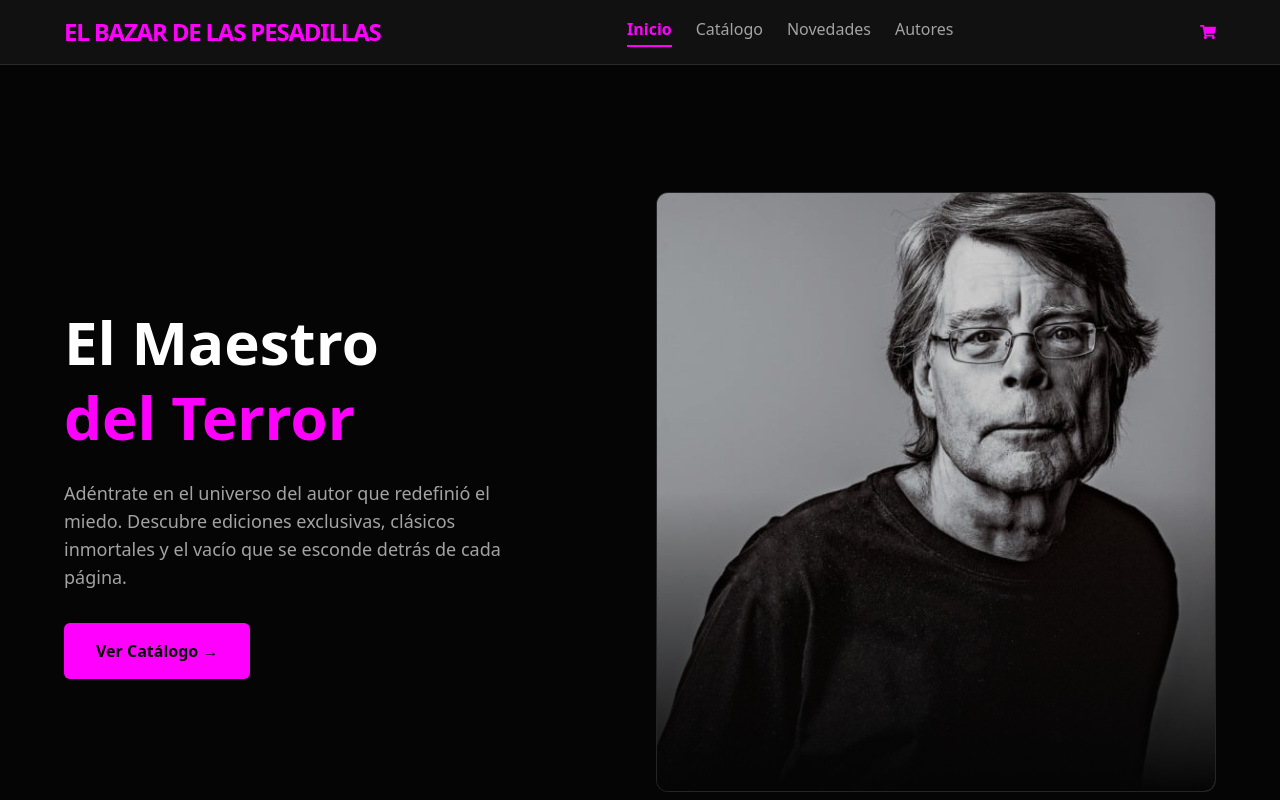
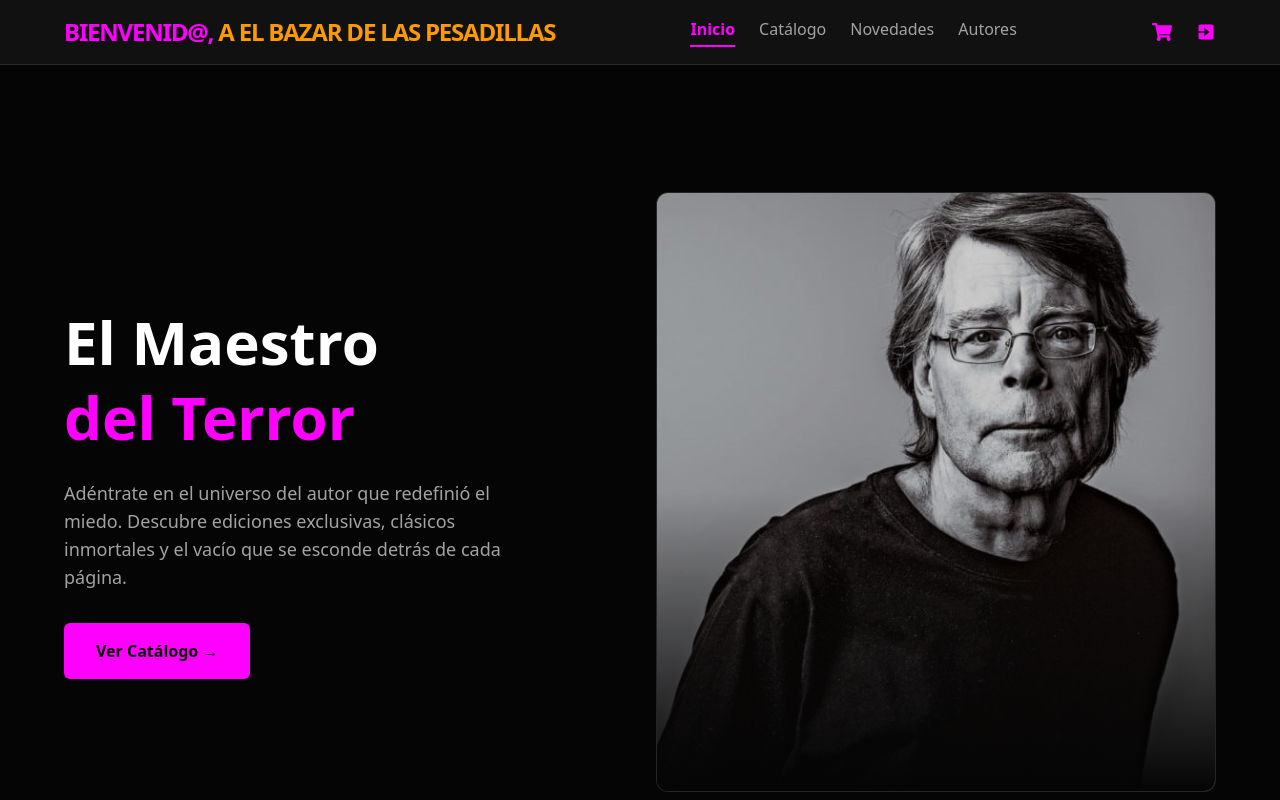
Before and after one commit to MadeInRodri/stephen-king-e-commerce, a Next.js app: page / in a window 1280 px wide. Shown: the top 800 px of the page. Built offline with nearby package versions, Linux system fonts and the light colour scheme.

Commit message:
Refactor LandingPage and CartPage in Header components

```diff
--- a/app/(auth)/login/page.tsx
+++ b/app/(auth)/login/page.tsx
@@ -61,7 +61,7 @@ export default function LoginPage() {
       return;
     }
 
-    //Guadamos en sesión
+    //Guardamos en sesión
     sessionStorage.setItem(
       "activeUser",
       JSON.stringify({
--- a/app/cart/page.tsx
+++ b/app/cart/page.tsx
@@ -1,19 +1,18 @@
 "use client";
+import "../globals.css";
 
 import { useState, useEffect } from "react";
-import Image from "next/image";
-import Link from "next/link";
 import { toast } from "sonner";
+
+//Next
 import { useRouter } from "next/navigation";
-import { FaShoppingCart, FaTrash } from "react-icons/fa";
-import { BiSolidExit } from "react-icons/bi";
-import "../globals.css";
 
 //Componentes
 import Cart from "@/components/cart/Cart";
 import Footer from "@/components/ui/Footer";
 import ProductCard from "@/components/product/ProductCard";
-import Nav from "@/components/ui/Nav";
+import DesktopHeader from "@/components/ui/DesktopHeader";
+import MobileHeader from "@/components/ui/MobileHeader";
 
 interface Book {
   id: number;
@@ -191,58 +190,20 @@ export default function CartPage() {
 
   return (
     <div className="text-[#e5e2e1] min-h-screen flex flex-col relative overflow-x-hidden bg-[#050505] font-sans">
-      {/* Header */}
       <header className="bg-[#131313]/90 backdrop-blur-xl fixed top-0 w-full border-b border-white/10 z-30">
-        <div className="flex justify-between items-center px-4 md:px-16 py-4 w-full max-w-7xl mx-auto hidden md:flex">
-          <div className="text-[#ff00ff] font-extrabold text-2xl tracking-tighter uppercase">
-            BIENVENID@,{" "}
-            <span className="text-amber-500 font-extrabold text-2xl tracking-tighter uppercase">
-              {userName}
-            </span>
-          </div>
-          <Nav />
-          <div className="flex gap-6 text-[#ff00ff]">
-            <button
-              onClick={() => setIsCartOpen(true)}
-              className="hover:text-[#00fbfb] transition-colors duration-300 text-xl"
-            >
-              <FaShoppingCart />
-            </button>
-            <button
-              onClick={exit}
-              className="hover:text-[#00fbfb] transition-colors duration-300 text-xl"
-            >
-              <BiSolidExit />
-            </button>
-          </div>
-        </div>
+        <DesktopHeader
+          userName={userName}
+          action={exit}
+          cartAction={() => setIsCartOpen(true)}
+        />
 
-        {/* Mobile Header */}
-        <div className="md:hidden flex justify-between items-center px-4 py-4 border-b border-white/10">
-          <div className="text-[#ff00ff] font-extrabold text-lg tracking-tighter uppercase">
-            BIENVENID@, <br />
-            <span className="text-amber-500 font-extrabold text-lg tracking-tighter uppercase">
-              {userName}
-            </span>
-          </div>
-          <div className="flex gap-2">
-            <button
-              onClick={() => setIsCartOpen(true)}
-              className="text-[#ff00ff] hover:text-[#00fbfb] transition-colors duration-300 text-xl"
-            >
-              <FaShoppingCart />
-            </button>
-            <button
-              onClick={exit}
-              className="text-[#ff00ff] hover:text-[#00fbfb] transition-colors duration-300 text-xl"
-            >
-              <BiSolidExit />
-            </button>
-          </div>
-        </div>
+        <MobileHeader
+          userName={userName}
+          action={exit}
+          cartAction={() => setIsCartOpen(true)}
+        />
       </header>
 
-      {/* Catálogo Principal */}
       <main className="flex-grow pt-24 pb-32">
         <section className="w-full max-w-7xl mx-auto px-4 md:px-16 py-12">
           <h2 className="text-3xl font-bold text-white mb-10 border-b border-white/15 pb-4">
@@ -263,7 +224,6 @@ export default function CartPage() {
         </section>
       </main>
 
-      {/* Footer */}
       <Footer />
 
       {isCartOpen && (
--- a/app/checkout/page.tsx
+++ b/app/checkout/page.tsx
@@ -186,10 +186,7 @@ export default function CheckoutPage() {
               id="factura-table"
               className="bg-[#131313] border border-white/10 rounded-xl p-2 md:p-6 overflow-x-auto"
             >
-              <table
-                // id="factura-table"
-                className="w-full text-left border-collapse min-w-[500px]"
-              >
+              <table className="w-full text-left border-collapse min-w-[500px]">
                 <thead>
                   <tr className="border-b border-white/10 text-[#a3a3a3] uppercase text-xs font-mono tracking-widest">
                     <th className="py-4 px-2 font-normal">Producto</th>
@@ -241,7 +238,6 @@ export default function CheckoutPage() {
                 </tbody>
                 {cartItems.length > 0 && (
                   <tfoot>
-                    {/* Fila de Subtotal */}
                     <tr className="border-t border-white/10 text-sm">
                       <td
                         colSpan={3}
@@ -273,6 +269,7 @@ export default function CheckoutPage() {
                       >
                         Total Final
                       </td>
+
                       <td className="py-4 px-2 text-right text-[#00fbfb] font-mono font-bold">
                         ${finalTotal.toFixed(2)} USD
                       </td>
--- a/app/page.tsx
+++ b/app/page.tsx
@@ -1,14 +1,16 @@
 "use client";
-import Image from "next/image";
-import Link from "next/link";
 import "./globals.css";
-import { FaUser, FaShoppingCart } from "react-icons/fa";
 import { useEffect, useState } from "react";
+
+//Next
+import { useRouter } from "next/navigation";
+
+//Componentes
+import HeroSection from "@/components/ui/HeroSection";
 import Footer from "@/components/ui/Footer";
-import HeroSection from "@/components/ui/HeroSection";
-import { useRouter } from "next/navigation";
 import ProductCard from "@/components/product/ProductCard";
-import Nav from "@/components/ui/Nav";
+import DesktopHeader from "@/components/ui/DesktopHeader";
+import MobileHeader from "@/components/ui/MobileHeader";
 
 interface Book {
   id: number;
@@ -69,26 +71,21 @@ export default function LandingPage() {
   return (
     <div className="text-[#e5e2e1] min-h-screen flex flex-col relative overflow-x-hidden bg-[#050505] font-sans">
       <header className="bg-[#131313]/90 backdrop-blur-xl fixed top-0 w-full border-b border-white/10 z-50">
-        <div className="flex justify-between items-center px-4 md:px-16 py-4 w-full max-w-7xl mx-auto hidden md:flex">
-          <div className="text-[#ff00ff] font-extrabold text-2xl tracking-tighter uppercase">
-            EL BAZAR DE LAS PESADILLAS
-          </div>
-          <Nav />
-          <div className="flex gap-6 text-[#ff00ff]">
-            <Link
-              href="/login"
-              className="hover:text-[#00fbfb] transition-colors duration-300"
-            >
-              <FaShoppingCart />
-            </Link>
-          </div>
-        </div>
+        <DesktopHeader
+          userName={"A EL BAZAR DE LAS PESADILLAS"}
+          action={exit}
+          cartAction={() => {
+            route.push("/cart");
+          }}
+        />
 
-        <div className="md:hidden flex justify-center items-center py-4 border-b border-white/10">
-          <div className="text-[#ff00ff] font-extrabold text-xl tracking-tighter uppercase text-center">
-            EL BAZAR DE LAS <br /> PESADILLAS
-          </div>
-        </div>
+        <MobileHeader
+          userName={"A EL BAZAR DE LAS PESADILLAS"}
+          action={exit}
+          cartAction={() => {
+            route.push("/cart");
+          }}
+        />
       </header>
 
       <main className="flex-grow pt-24 pb-32">
--- /dev/null
+++ b/components/ui/DesktopHeader.tsx
@@ -0,0 +1,42 @@
+import React from "react";
+import Nav from "./Nav";
+import { FaShoppingCart } from "react-icons/fa";
+import { BiSolidExit } from "react-icons/bi";
+
+interface DesktopHeaderProps {
+  userName: string;
+  action: () => void;
+  cartAction: () => void;
+}
+
+export default function DesktopHeader({
+  userName,
+  action,
+  cartAction,
+}: DesktopHeaderProps) {
+  return (
+    <div className="flex justify-between items-center px-4 md:px-16 py-4 w-full max-w-7xl mx-auto hidden md:flex">
+      <div className="text-[#ff00ff] font-extrabold text-2xl tracking-tighter uppercase">
+        BIENVENID@,{" "}
+        <span className="text-amber-500 font-extrabold text-2xl tracking-tighter uppercase">
+          {userName}
+        </span>
+      </div>
+      <Nav />
+      <div className="flex gap-6 text-[#ff00ff]">
+        <button
+          onClick={cartAction}
+          className="hover:text-[#00fbfb] transition-colors duration-300 text-xl"
+        >
+          <FaShoppingCart />
+        </button>
+        <button
+          onClick={action}
+          className="hover:text-[#00fbfb] transition-colors duration-300 text-xl"
+        >
+          <BiSolidExit />
+        </button>
+      </div>
+    </div>
+  );
+}
--- /dev/null
+++ b/components/ui/MobileHeader.tsx
@@ -0,0 +1,40 @@
+import React from "react";
+import { BiSolidExit } from "react-icons/bi";
+import { FaShoppingCart } from "react-icons/fa";
+
+interface DesktopHeaderProps {
+  userName: string;
+  action: () => void;
+  cartAction: () => void;
+}
+
+export default function MobileHeader({
+  userName,
+  action,
+  cartAction,
+}: DesktopHeaderProps) {
+  return (
+    <div className="md:hidden flex justify-between items-center px-4 py-4 border-b border-white/10">
+      <div className="text-[#ff00ff] font-extrabold text-lg tracking-tighter uppercase">
+        BIENVENID@, <br />
+        <span className="text-amber-500 font-extrabold text-lg tracking-tighter uppercase">
+          {userName}
+        </span>
+      </div>
+      <div className="flex gap-2">
+        <button
+          onClick={cartAction}
+          className="text-[#ff00ff] hover:text-[#00fbfb] transition-colors duration-300 text-xl"
+        >
+          <FaShoppingCart />
+        </button>
+        <button
+          onClick={action}
+          className="text-[#ff00ff] hover:text-[#00fbfb] transition-colors duration-300 text-xl"
+        >
+          <BiSolidExit />
+        </button>
+      </div>
+    </div>
+  );
+}
```
